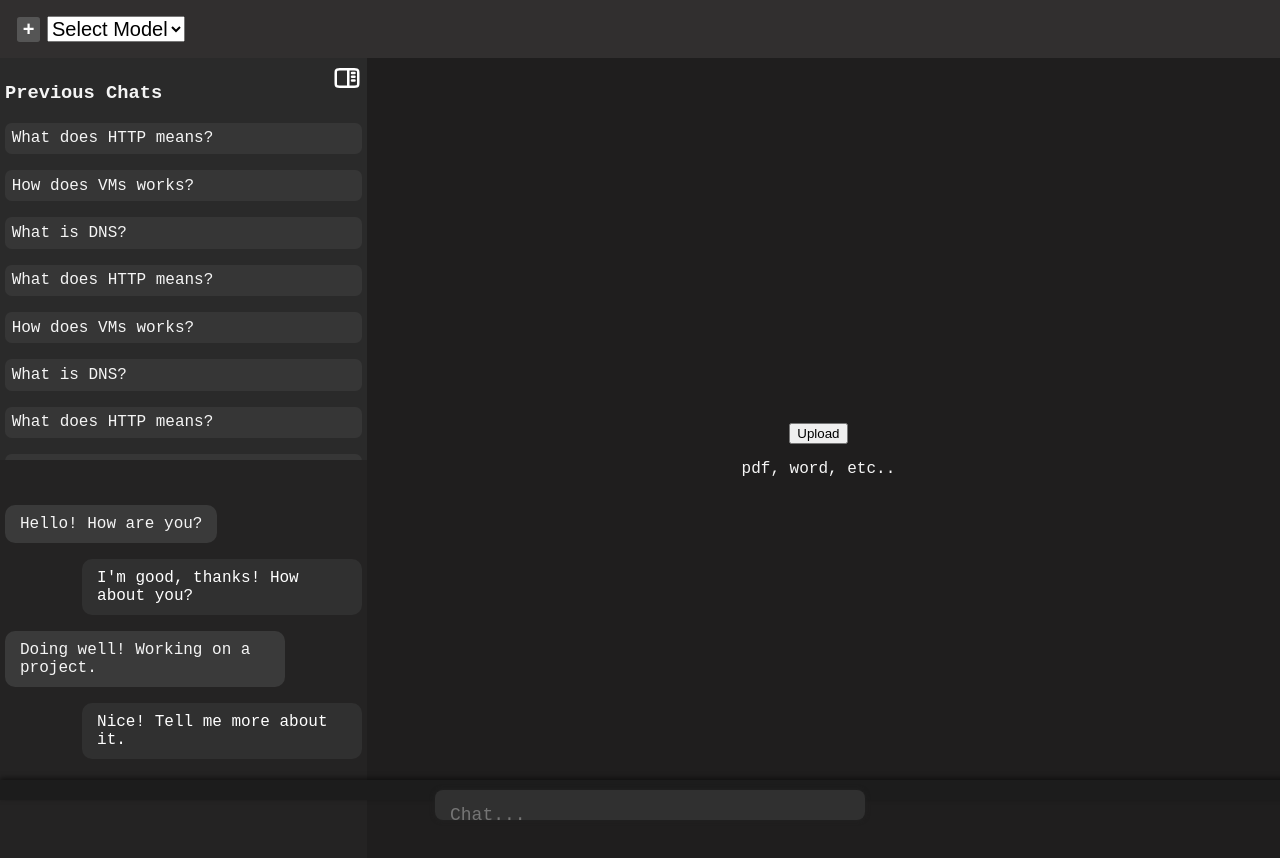
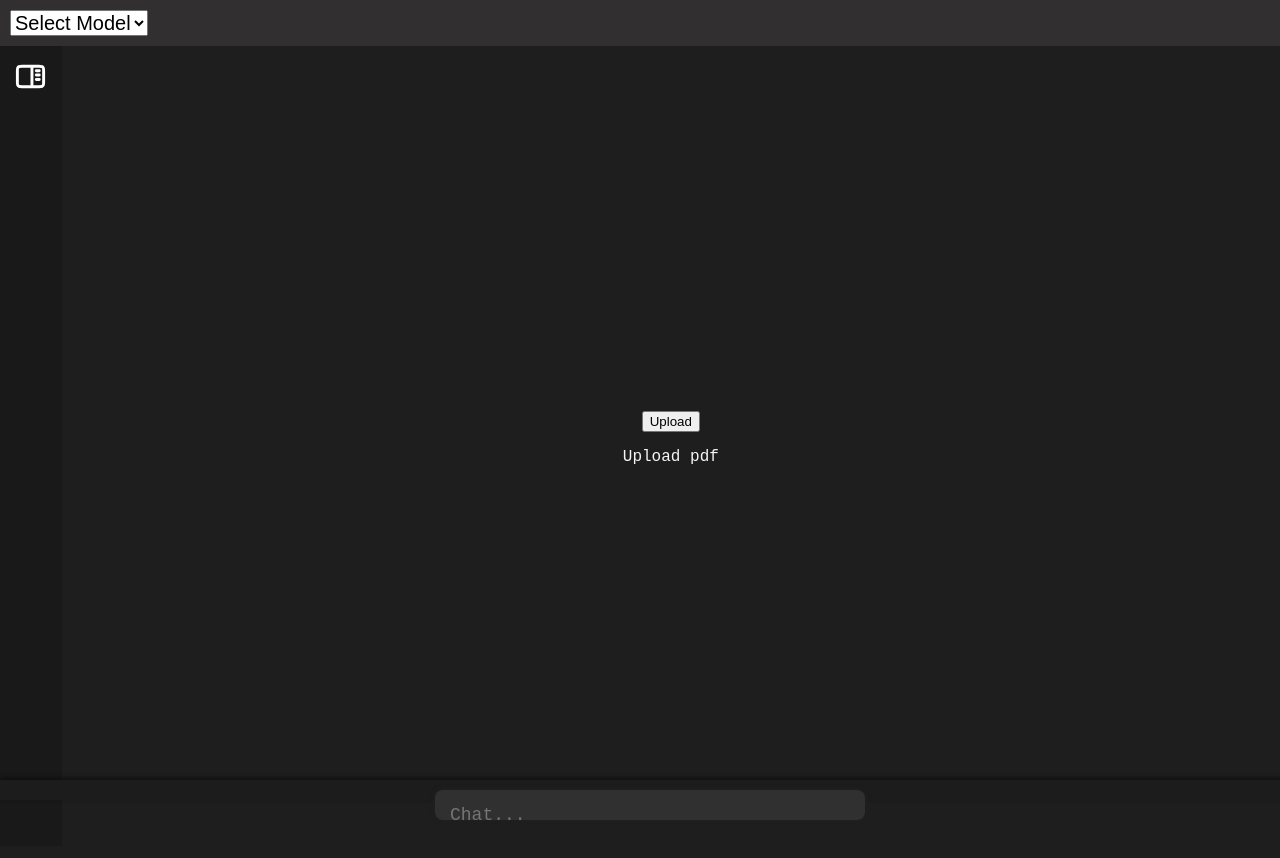
Before and after one commit to hish22/docsally, a React (Vite) app: page / in a window 1280 px wide. Built offline with nearby package versions, Linux system fonts and the light colour scheme.

Commit message:
:sparkles: feat: add ability to insert text to the chat.

```diff
--- a/src/App.css
+++ b/src/App.css
@@ -72,52 +72,43 @@ body {
 
 /* Chat Section */
 
+.chat-container {
+  background-color: #572020;
+}
+
 #parts-of-chats {
   display: flex;
   flex-direction: column;
-  background-color: rgb(31, 31, 31);
+  background-color: rgb(26, 25, 25);
+  padding: 10pt;
+}
+
+#chat-sidebar {
+  cursor: pointer;
+}
+
+#chat-sidebar:hover {
+  opacity: 0.8;
 }
 
 /* Upper section */
 
-#left-pane {
-  display: flex;
-  flex-direction: column;
-  height: 100vh;
-  width: 100%;
-  background-color: #1f1f1f;
-}
-
-#text-chat-div,
+/* #text-chat-div,
 #load-chats-div {
   width: 100%;
+  height: 100vh;
   overflow: auto;
   padding: 5px;
-}
+} */
 
-#text-chat-div {
-  height: 60%; /* initial height */
+/* #text-chat-div {
+  height: 60%;
   background-color: rgb(36, 35, 35);
 }
 
 #load-chats-div {
   flex-grow: 1;
   background-color: #2a2a2a;
-}
-
-/* #left-pane {
-  display: flex;
-  flex-direction: column;
-  height: 100vh;
-  width: 100%;
-  background-color: #1f1f1f;
-} */
-
-/* #text-chat-div {
-  flex: 2;
-  overflow-y: auto;
-  padding: 5px;
-  background-color: rgb(36, 35, 35);
 } */
 
 #sidebarSvg {
@@ -128,6 +119,8 @@ body {
 #sidebarSvg:hover {
   opacity: 0.8;
 }
+
+/* Chat text */
 
 .chat-container {
   max-width: 500px;
@@ -151,13 +144,6 @@ body {
 }
 
 /* Lower section */
-/* #load-chats-div {
-  flex: 1;
-  overflow-y: auto;
-  padding: 5px;
-  margin: 10px;
-  background-color: #2a2a2a;
-} */
 
 #load-chats-div p {
   background-color: #363636;
--- a/src/components/chatResponse.jsx
+++ b/src/components/chatResponse.jsx
@@ -1,17 +1,48 @@
+import { useEffect, useState } from "react";
 import "./../App.css";
 
-export default function ChatResponse() {
+export default function ChatResponse(props) {
+
+    const [userRes,setUserRes] = useState([]);
+    const [chatRes,setChatRes] = useState([]);
+    const [prompt,setPrompt] = useState("");
+    const [isPressed,setIsPressed] = useState(props.check);
+
+    const addToUserRes = (event) => {
+        if (event.key === "Enter" && !event.shiftKey) {
+            event.preventDefault();
+            if (prompt.trim !== "") {
+                setUserRes([...userRes,prompt]);
+                setPrompt("");
+            }
+        }
+    };
+
+        // const addToChatRes = (event) => {
+    //     if (prompt.trim !== "") {
+    //         setUserRes([...userRes,prompt]);
+    //         setPrompt("");
+    //     }
+    // }
+
+    useEffect(() => {
+        setIsPressed(props.check);
+    },[props.check])
+
     return (
     <>
-        <div className="chat-container">
-            <div className="chat-box left">Hello! How are you?</div>
-            <div className="chat-box right">I'm good, thanks! How about you?</div>
-            <div className="chat-box left">Doing well! Working on a project.</div>
-            <div className="chat-box right">Nice! Tell me more about it.</div>
-        </div>
-
+        {isPressed ? (
+            <div className="chat-container">
+                {userRes.map((item, index) => (
+                <div className="chat-box left" key={index}>
+                    {item}
+                </div>
+                ))}
+            </div>
+            ) : null}
+            {/* <div className="chat-box right">I'm good, thanks! How about you?</div> */}
         <form className="center" id="chatForm">
-            <textarea placeholder="Chat..." name="chatInput"></textarea>
+            <textarea placeholder="Chat..." name="chatInput" onKeyDown={addToUserRes} value={prompt} onChange={(e) => setPrompt(e.target.value)}></textarea>
         </form>
     </>
     )
--- a/src/components/chatSection.jsx
+++ b/src/components/chatSection.jsx
@@ -1,18 +1,21 @@
 import "./../App.css";
 import ChatResponse from "./chatResponse";
 import CurrentChats from "./currentChats";
+import sidebar from "./../assets/sidebar.svg";
+import { useState } from "react";
 export default function ChatSection({ollama}) {
+
+    const [sidebarStatus,setSidebarStatus] = useState(0);
 
     return (
         <div id="parts-of-chats">
-              <div id="left-pane">
-                <CurrentChats />
-                <div id="text-chat-div">
-                    <div className="flex-between">
-                        <p>{ollama}</p>
-                    </div>
-                    <ChatResponse />
+                {/* <CurrentChats /> */}
+            <div id="text-chat-div">
+                <div className="flex-between">
+                    {/* <p>{ollama}</p> */}
+                    <img src={sidebar} width={35} id="chat-sidebar" onClick={() => setSidebarStatus(1 - sidebarStatus)}/>
                 </div>
+                <ChatResponse check={sidebarStatus}/>
             </div>
         </div>
     );
--- a/src/components/documentExport.jsx
+++ b/src/components/documentExport.jsx
@@ -18,7 +18,6 @@ export default function DocumentExport() {
     }
     return (
         <div style={{ overflowY: 'scroll', height: '90vh', padding: '1rem'  }}>
-
             <Document file={'https://mozilla.github.io/pdf.js/web/compressed.tracemonkey-pldi-09.pdf'} onLoadSuccess={onDocumentLoadSuccess} options={options}>
                 {Array.from(new Array(numPages), (el, index) => (
                 <div key={`page_${index + 1}`} style={{ marginBottom: '2rem' }}>
--- a/src/components/documentSection.jsx
+++ b/src/components/documentSection.jsx
@@ -9,7 +9,7 @@ export default function DocumentSection() {
             {/* <DocumentExport /> */}
             <form>
                 <input type="button" name="uploadDocBut" value={'Upload'}></input>
-                <p id="documentTypeText">pdf, word, etc..</p>
+                <p id="documentTypeText">Upload pdf</p>
             </form>
         </div>
     );
--- a/src/components/optionsSection.jsx
+++ b/src/components/optionsSection.jsx
@@ -4,7 +4,7 @@ export default function OptionsSection({setOllama}) {
     return (
         <>
             <section id="options-section">
-                <button>+</button>
+                {/* <button>+</button> */}
                 <select name="ollamas" id="ollama-select" onChange={e=>setOllama(e.target.value)}>
                 <option value={""}>Select Model</option>
                 <option value={"qwen3"}>qwen3</option>
```
Also changed, not shown: src/components/chatBox.jsx (added, +7 -0 lines).
